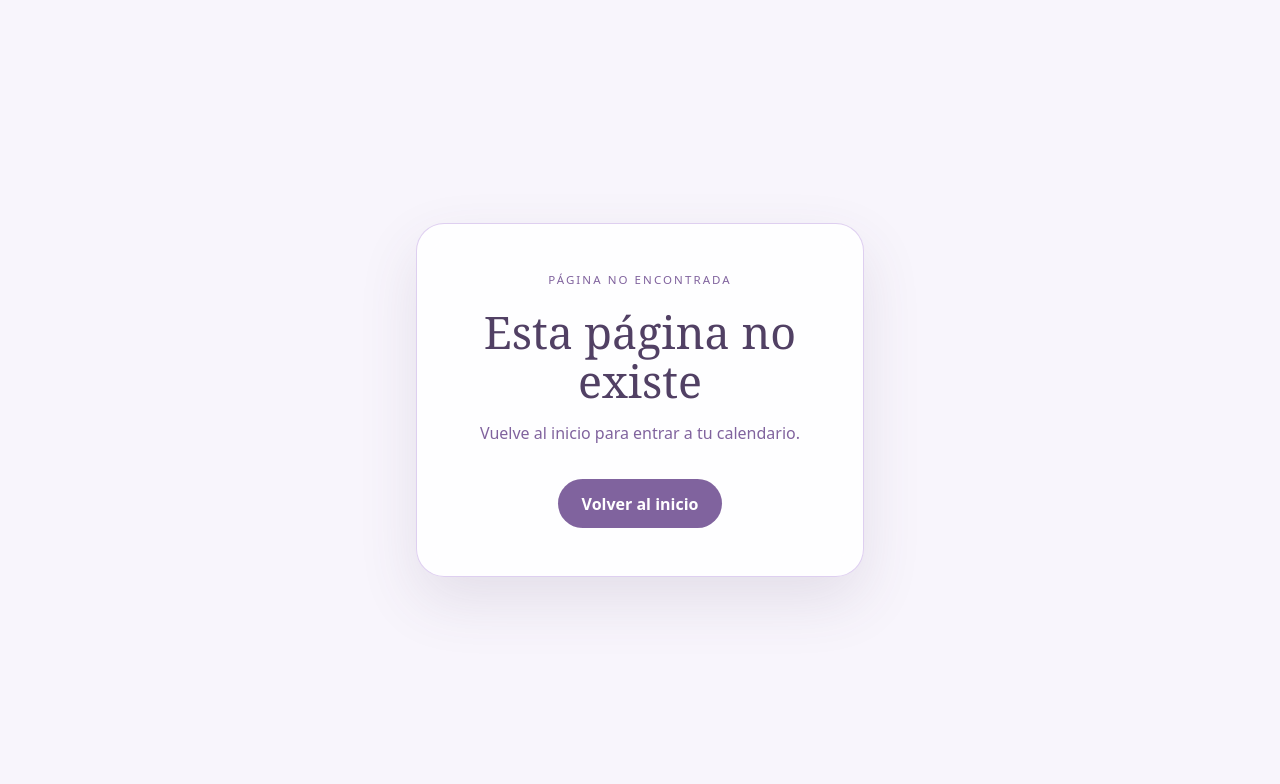
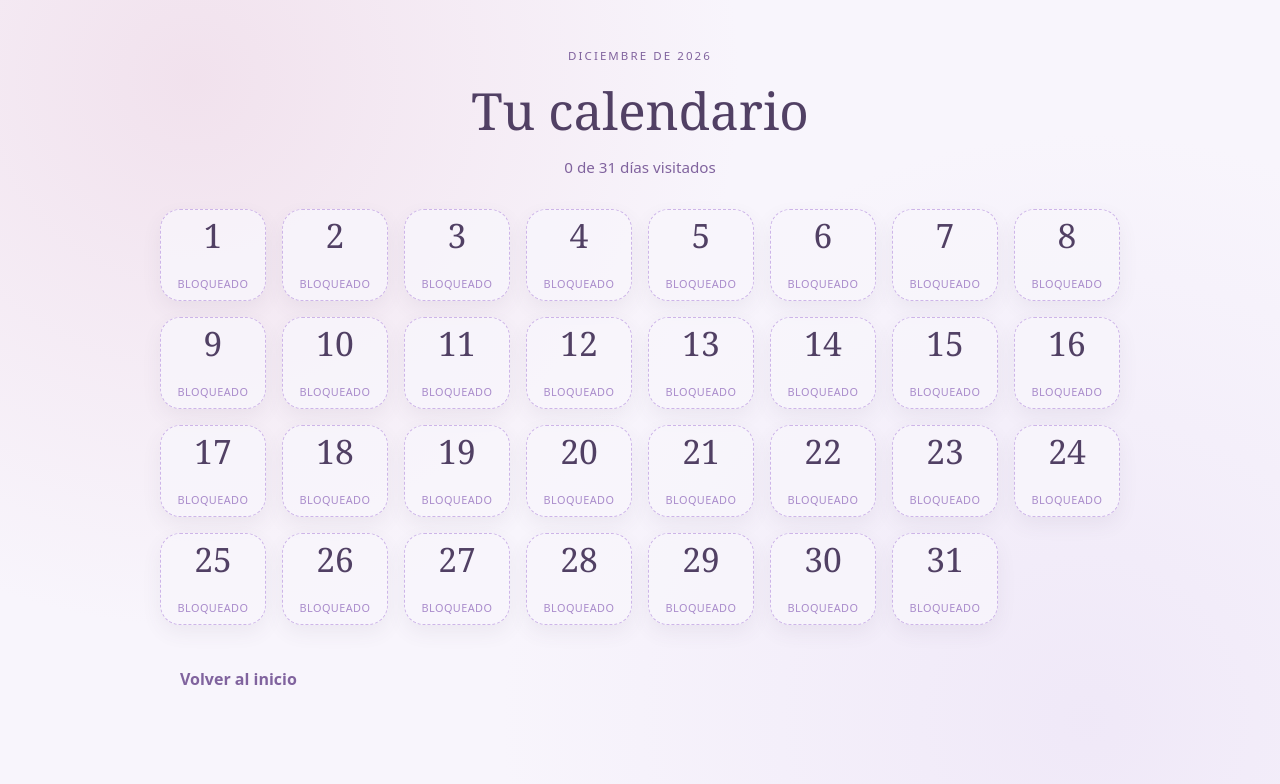
Before and after one commit to Josefo1212/PrimerDiciembreJuntos, a React (Vite) app: page /calendar in a window 1280 px wide. Shown: the top 784 px of the page. Built offline with nearby package versions, Linux system fonts and the light colour scheme.

Commit message:
feat: crear calendario accesible de 31 días

```diff
--- a/src/app/router.tsx
+++ b/src/app/router.tsx
@@ -1,6 +1,7 @@
 import { createBrowserRouter } from 'react-router'
 import AccessRoute from '../features/access/AccessRoute'
 import NotFoundView from '../features/access/components/NotFoundView'
+import CalendarView from '../features/calendar/CalendarView.tsx'
 
 export const router = createBrowserRouter([
   {
@@ -8,6 +9,10 @@ export const router = createBrowserRouter([
     element: <AccessRoute />,
   },
   {
+    path: '/calendar',
+    element: <CalendarView />,
+  },
+  {
     path: '*',
     element: <NotFoundView />,
   },
--- /dev/null
+++ b/src/features/calendar/CalendarView.module.css
@@ -0,0 +1,79 @@
+.page {
+  min-height: 100svh;
+  display: grid;
+  place-items: start center;
+  padding: clamp(1.5rem, 5vw, 3rem);
+  background:
+    radial-gradient(circle at 15% 10%, rgba(233, 202, 219, 0.45), transparent 42%),
+    radial-gradient(circle at 85% 90%, rgba(234, 224, 245, 0.6), transparent 45%),
+    var(--lavender-mist);
+}
+
+.content {
+  width: min(100%, 60rem);
+}
+
+.header {
+  margin-bottom: 2rem;
+  text-align: center;
+}
+
+.eyebrow {
+  margin: 0 0 0.75rem;
+  color: var(--dusty-violet);
+  font-size: 0.72rem;
+  letter-spacing: 0.18em;
+  text-transform: uppercase;
+}
+
+.title {
+  margin: 0;
+  color: var(--deep-plum);
+  font-family: var(--font-heading);
+  font-size: clamp(2.2rem, 8vw, 3.2rem);
+  font-weight: 400;
+}
+
+.progress {
+  margin: 0.75rem 0 0;
+  color: var(--dusty-violet);
+  font-size: 0.95rem;
+}
+
+.storageWarning {
+  margin: 0 0 1.5rem;
+  padding: 0.9rem 1rem;
+  border-left: 3px solid var(--dusty-violet);
+  border-radius: 12px;
+  background: var(--warm-ivory);
+  color: var(--deep-plum);
+  font-size: 0.9rem;
+  line-height: 1.5;
+}
+
+.backLink {
+  display: inline-block;
+  margin-top: 2rem;
+  padding: 0.7rem 1.25rem;
+  border-radius: 999px;
+  color: var(--dusty-violet);
+  font-weight: 600;
+  text-decoration: none;
+}
+
+.backLink:hover {
+  background: var(--soft-lilac);
+}
+
+.backLink:focus-visible {
+  outline: none;
+  box-shadow: 0 0 0 4px rgba(128, 99, 158, 0.22);
+}
+
+@media (forced-colors: active) {
+  .backLink:focus-visible {
+    outline: 2px solid CanvasText;
+    outline-offset: 3px;
+    box-shadow: none;
+  }
+}
--- /dev/null
+++ b/src/features/calendar/CalendarView.tsx
@@ -0,0 +1,49 @@
+import { Link } from 'react-router'
+import type { ReactElement } from 'react'
+import { useProgress } from '../../shared/progress/hooks/useProgress.ts'
+import CalendarGrid, { type CalendarDay } from './components/CalendarGrid.tsx'
+import { getDayStatus } from './rules/dateRules.ts'
+import { TOTAL_DAYS } from './types.ts'
+import styles from './CalendarView.module.css'
+
+const CalendarView = (): ReactElement => {
+  const { visitedDayIds, storageStatus } = useProgress()
+  const now = new Date()
+
+  const days: CalendarDay[] = Array.from({ length: TOTAL_DAYS }, (_, index) => {
+    const dayId = index + 1
+
+    return { dayId, status: getDayStatus(dayId, now, visitedDayIds) }
+  })
+
+  return (
+    <main className={styles.page}>
+      <section className={styles.content} aria-labelledby="calendar-title">
+        <header className={styles.header}>
+          <p className={styles.eyebrow}>Diciembre de 2026</p>
+          <h1 className={styles.title} id="calendar-title">
+            Tu calendario
+          </h1>
+          <p className={styles.progress} aria-live="polite">
+            {visitedDayIds.size} de {TOTAL_DAYS} días visitados
+          </p>
+        </header>
+
+        {storageStatus === 'unavailable' && (
+          <p className={styles.storageWarning} role="status">
+            No pudimos guardar tu progreso en este navegador. Lo que abras hoy solo durará hasta que
+            cierres la página.
+          </p>
+        )}
+
+        <CalendarGrid days={days} />
+
+        <Link className={styles.backLink} to="/">
+          Volver al inicio
+        </Link>
+      </section>
+    </main>
+  )
+}
+
+export default CalendarView
--- /dev/null
+++ b/src/features/calendar/components/CalendarGrid.module.css
@@ -0,0 +1,21 @@
+.grid {
+  display: grid;
+  grid-template-columns: repeat(4, minmax(0, 1fr));
+  gap: 0.75rem;
+  margin: 0;
+  padding: 0;
+  list-style: none;
+}
+
+@media (min-width: 30rem) {
+  .grid {
+    grid-template-columns: repeat(6, minmax(0, 1fr));
+  }
+}
+
+@media (min-width: 48rem) {
+  .grid {
+    grid-template-columns: repeat(8, minmax(0, 1fr));
+    gap: 1rem;
+  }
+}
--- /dev/null
+++ b/src/features/calendar/components/CalendarGrid.tsx
@@ -0,0 +1,23 @@
+import type { ReactElement } from 'react'
+import type { DayStatus } from '../types.ts'
+import DayCard from './DayCard.tsx'
+import styles from './CalendarGrid.module.css'
+
+export type CalendarDay = {
+  dayId: number
+  status: DayStatus
+}
+
+type CalendarGridProps = {
+  days: ReadonlyArray<CalendarDay>
+}
+
+const CalendarGrid = ({ days }: CalendarGridProps): ReactElement => (
+  <ol className={styles.grid}>
+    {days.map(({ dayId, status }) => (
+      <DayCard key={dayId} dayId={dayId} status={status} />
+    ))}
+  </ol>
+)
+
+export default CalendarGrid
--- /dev/null
+++ b/src/features/calendar/components/DayCard.module.css
@@ -0,0 +1,78 @@
+.card {
+  display: grid;
+  place-items: center;
+  min-height: 5.75rem;
+  border: 1px solid var(--pastel-lilac);
+  border-radius: 20px;
+  background: rgba(255, 255, 255, 0.82);
+  box-shadow: 0 8px 20px rgba(81, 64, 100, 0.07);
+  text-align: center;
+}
+
+.locked {
+  border-style: dashed;
+  background: rgba(248, 245, 252, 0.8);
+  color: var(--lavender);
+}
+
+.available {
+  border-color: var(--lavender);
+}
+
+.visited {
+  border-color: var(--dusty-violet);
+  background: var(--soft-lilac);
+}
+
+.link {
+  display: grid;
+  place-items: center;
+  width: 100%;
+  min-height: 5.75rem;
+  border-radius: 20px;
+  color: inherit;
+  text-decoration: none;
+  transition: transform 160ms ease, box-shadow 160ms ease;
+}
+
+.link:hover {
+  transform: translateY(-2px);
+  box-shadow: 0 12px 24px rgba(81, 64, 100, 0.14);
+}
+
+.link:focus-visible {
+  outline: none;
+  box-shadow: 0 0 0 4px rgba(128, 99, 158, 0.22);
+}
+
+.number {
+  color: var(--deep-plum);
+  font-family: var(--font-heading);
+  font-size: clamp(1.6rem, 6vw, 2.1rem);
+  line-height: 1;
+}
+
+.status {
+  margin-top: 0.45rem;
+  font-size: 0.68rem;
+  letter-spacing: 0.04em;
+  text-transform: uppercase;
+}
+
+@media (prefers-reduced-motion: reduce) {
+  .link {
+    transition: none;
+  }
+
+  .link:hover {
+    transform: none;
+  }
+}
+
+@media (forced-colors: active) {
+  .link:focus-visible {
+    outline: 2px solid CanvasText;
+    outline-offset: 3px;
+    box-shadow: none;
+  }
+}
--- /dev/null
+++ b/src/features/calendar/components/DayCard.tsx
@@ -0,0 +1,47 @@
+import { Link } from 'react-router'
+import type { ReactElement } from 'react'
+import type { DayStatus } from '../types.ts'
+import styles from './DayCard.module.css'
+
+type DayCardProps = {
+  dayId: number
+  status: DayStatus
+}
+
+const STATUS_LABEL: Record<DayStatus, string> = {
+  locked: 'Bloqueado',
+  available: 'Disponible',
+  visited: 'Visitado',
+}
+
+const DayCard = ({ dayId, status }: DayCardProps): ReactElement => {
+  const label = STATUS_LABEL[status]
+  const cardClass = `${styles.card} ${styles[status]}`
+
+  if (status === 'locked') {
+    return (
+      <li className={cardClass}>
+        <span className={styles.number}>{dayId}</span>
+        <span className={styles.status}>{label}</span>
+      </li>
+    )
+  }
+
+  return (
+    <li className={cardClass}>
+      <Link
+        className={styles.link}
+        to={`/surprise/${dayId}`}
+        aria-label={`Día ${dayId}, ${label.toLowerCase()}. Abrir sorpresa`}
+      >
+        <span className={styles.number}>{dayId}</span>
+        <span className={styles.status}>
+          {status === 'visited' && <span aria-hidden="true">✓ </span>}
+          {label}
+        </span>
+      </Link>
+    </li>
+  )
+}
+
+export default DayCard
```
Also changed, not shown: specs/003-calendario-y-progreso/tasks.md (+2 -1 lines), 1 other file (tests, documents, lock files or other folders).
